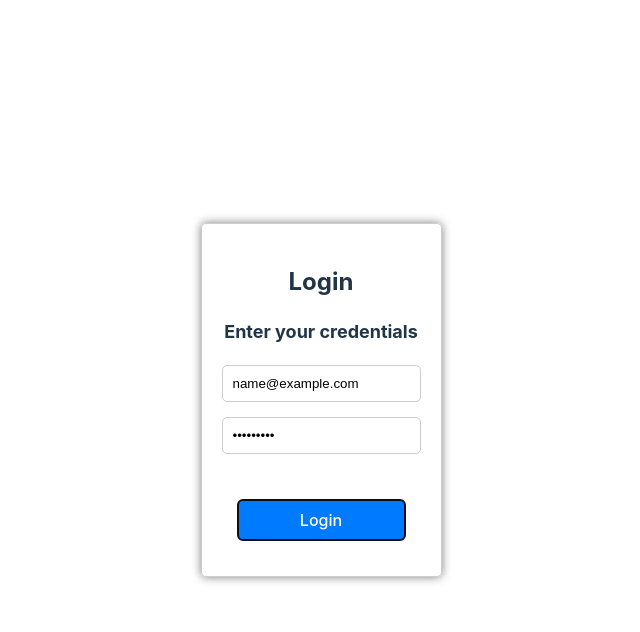
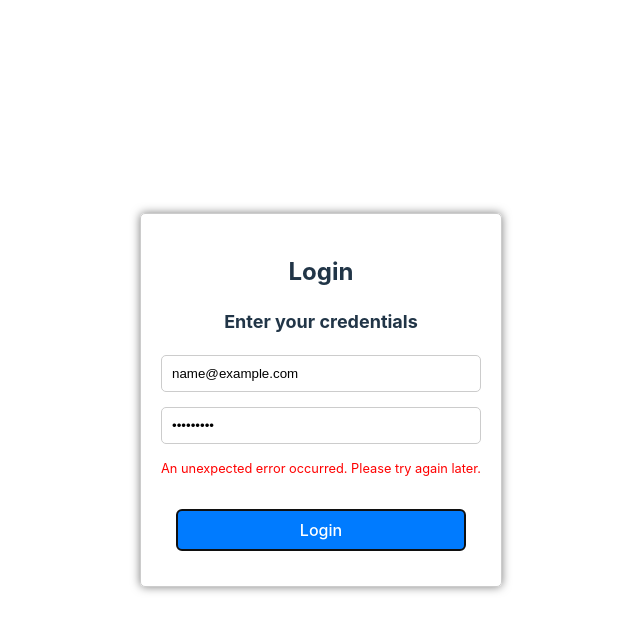
Before and after one commit to SaurabhT91/MeetSpace, a React (Vite) app in the folder MeetSpaceClient/: page /login in a window 1280 px wide. Both pictures are taken after typing "name@example.com", "Sample123" into the empty fields and a click on the button "Login". Shown: the top 632 px of the page, without its empty margins (319-959 px from the left). Built offline with nearby package versions, Linux system fonts and the light colour scheme; no server answers.

Commit message:
reverted back the error.message to error in login.jsx

```diff
--- a/MeetSpaceClient/src/pages/Login.jsx
+++ b/MeetSpaceClient/src/pages/Login.jsx
@@ -108,7 +108,7 @@ const handleSubmit = async (e) => {
               Network error. Please try again later.
             </span>
           )}
-          {error && <span className="error">{error.message}</span>}
+          {error && <span className="error">{error}</span>}
         </div>
         <button type="submit" id="login-btn">
           Login
```
Also changed, not shown: 1 other file (tests, documents, lock files or other folders).
